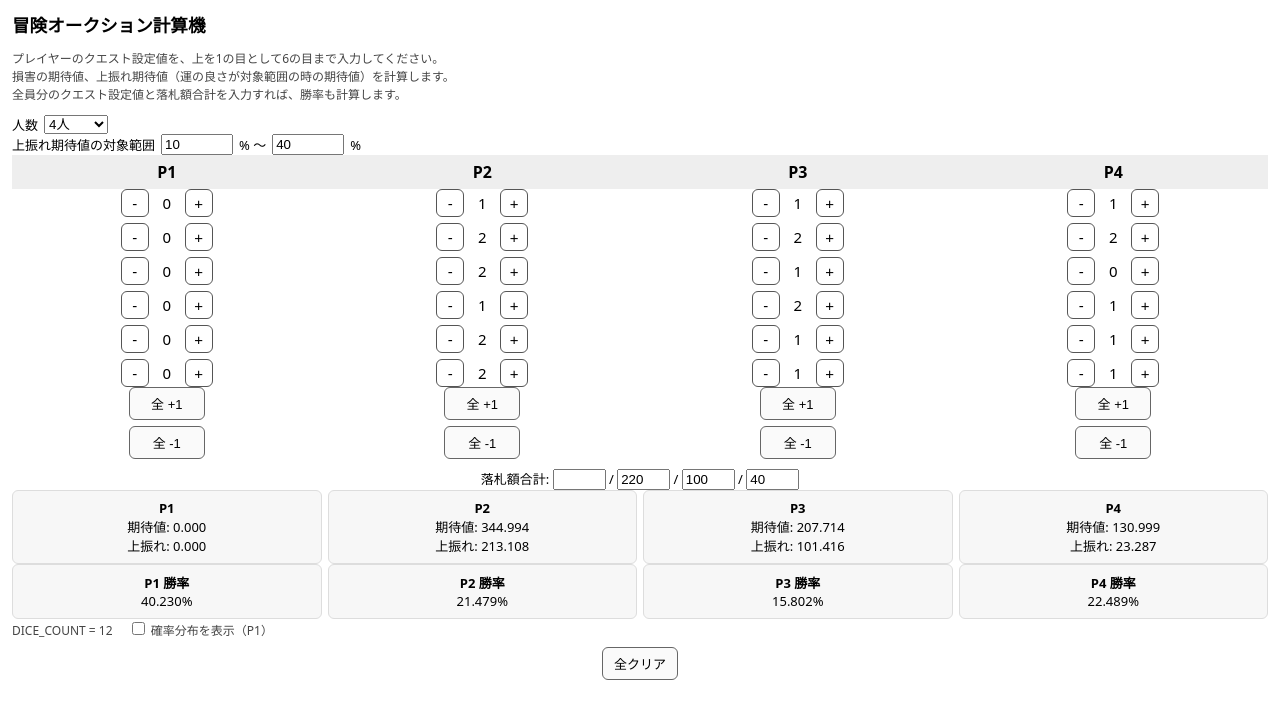
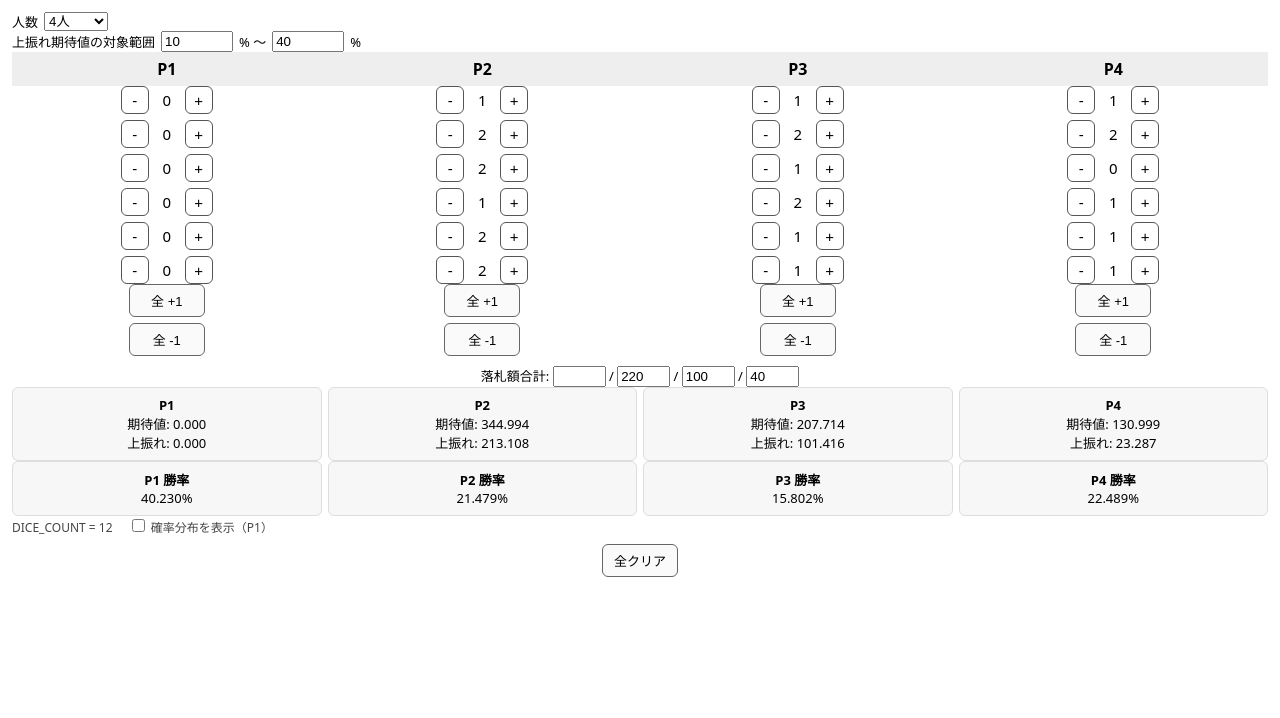
Before and after one commit to ddsotos/Adventure-Auction, a plain HTML site: page without_image.html in a window 1280 px wide. Drawn offline with Linux system fonts and the light colour scheme.

Commit message:
Update without_image.html

```diff
--- a/without_image.html
+++ b/without_image.html
@@ -119,11 +119,7 @@ h1 { font-size:1.1rem; margin:0 0 8px }
 </head>
 
 <body>
-<h1>冒険オークション計算機</h1>
-<p class="small">
-プレイヤーのクエスト設定値を、上を1の目として6の目まで入力してください。<br>
-損害の期待値、上振れ期待値（運の良さが対象範囲の時の期待値）を計算します。<br>
-全員分のクエスト設定値と落札額合計を入力すれば、勝率も計算します。</p>
+
 
 <div id="settings-bar">
   <div class="setting-item">
```
